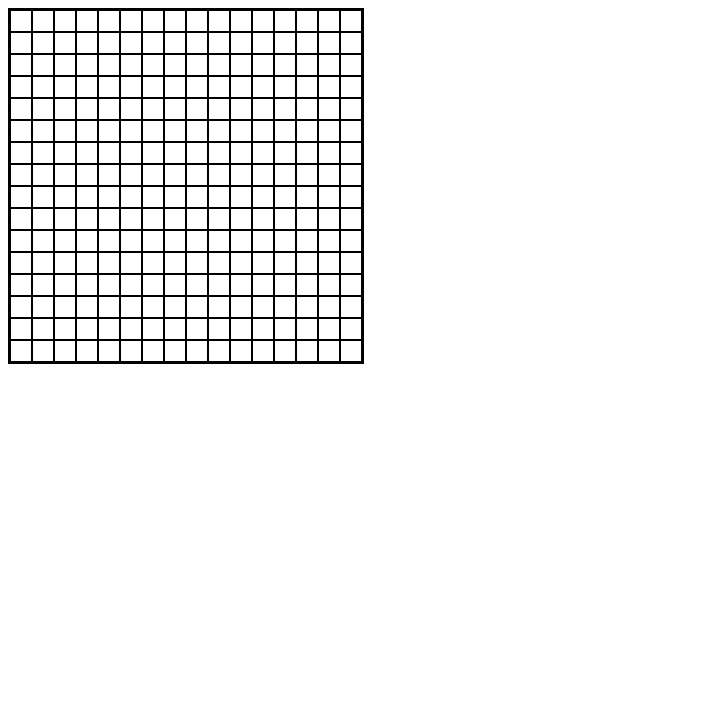
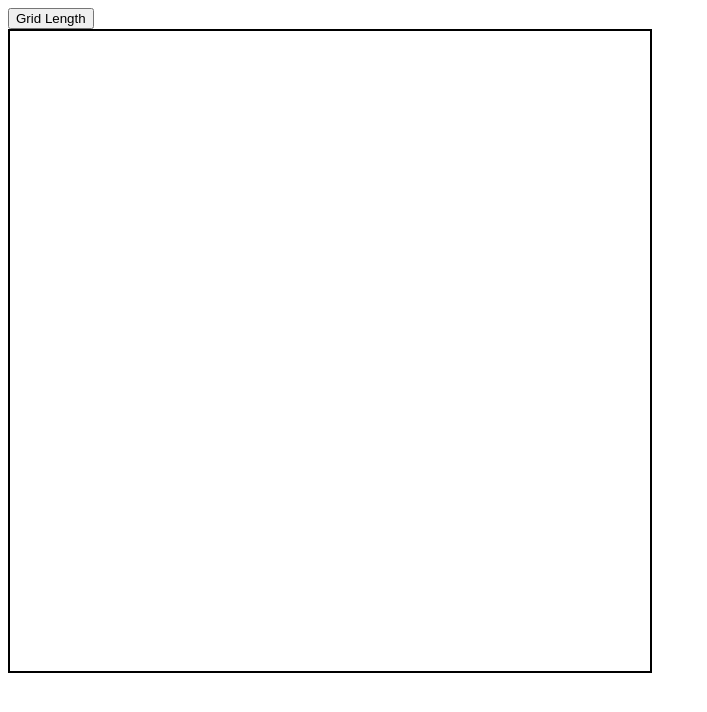
Before and after one commit to fhsourav/etch-a-sketch, a plain HTML site: page index.html in a window 1280 px wide. Shown: the whole page, without its empty margins (0-707 px from the left). Drawn offline with Linux system fonts and the light colour scheme.

Commit message:
Added a button to take user input for grids The container has a fixed size of 640ox, only the divs change size

```diff
--- a/index.html
+++ b/index.html
@@ -8,6 +8,5 @@
 	<title>Etch s Sketch</title>
 </head>
 <body>
-	<div id="container"></div>
 </body>
 </html>
--- a/script.js
+++ b/script.js
@@ -1,20 +1,38 @@
-const container = document.querySelector("#container");
+function createGrids(gridLength) {
+	container = document.createElement("div");
+	container.id = "container";
 
-for (let i = 0; i < (16 * 16); i++) {
+	body.appendChild(container);
+
+	for (let i = 0; i < (gridLength * gridLength); i++) {
 		let div = document.createElement("div");
 		div.classList.add("grid");
 		div.id = "div" + i;
+		div.style.width = (640 / gridLength) + "px";
+		div.style.height = (640 / gridLength) + "px";
 		div.addEventListener("mouseenter", () => {
 			div.style.backgroundColor = "black";
 		});
 		container.appendChild(div);
 	}
-
-function changeColor(grid) {
-	grid.style.backgroundColor = "black";
 }
 
-// const grids = document.querySelectorAll(".grid");
-// grids.forEach((grid) => {
-// 	grid.addEventListener("onMouseOver", changeColor(grid));
-// })
+const body = document.querySelector("body");
+
+const popupButton = document.createElement("button");
+popupButton.textContent = "Grid Length";
+
+let container = document.createElement("div");
+container.id = "container";
+
+body.appendChild(popupButton);
+
+let gridLength = 16;
+
+createGrids(gridLength);
+
+popupButton.addEventListener("click", () => {
+	gridLength = window.prompt("Grid Length");
+	body.removeChild(container);
+	createGrids(gridLength);
+});
--- a/style.css
+++ b/style.css
@@ -1,12 +1,6 @@
 #container {
+	width: 640px;
 	display: flex;
 	flex-wrap: wrap;
-	width: 352px;
 	border: 2px solid black;
 }
-
-.grid {
-	width: 20px;
-	height: 20px;
-	border: 1px solid black;
-}
```
Lines whose indentation alone changed are shown as unchanged.
